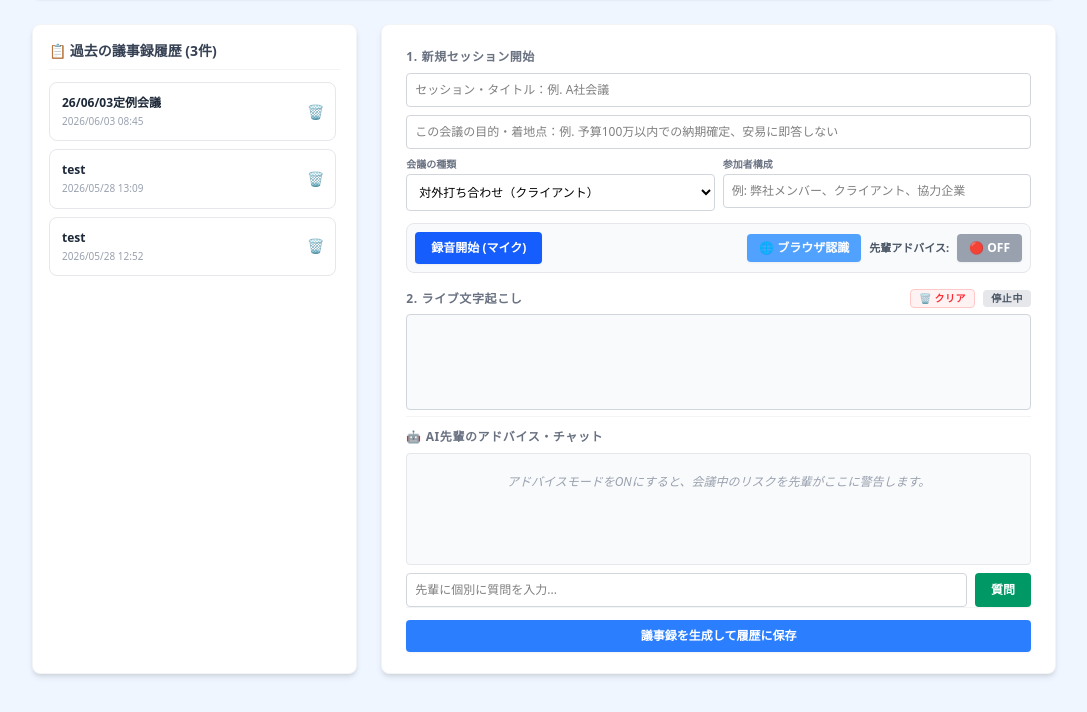
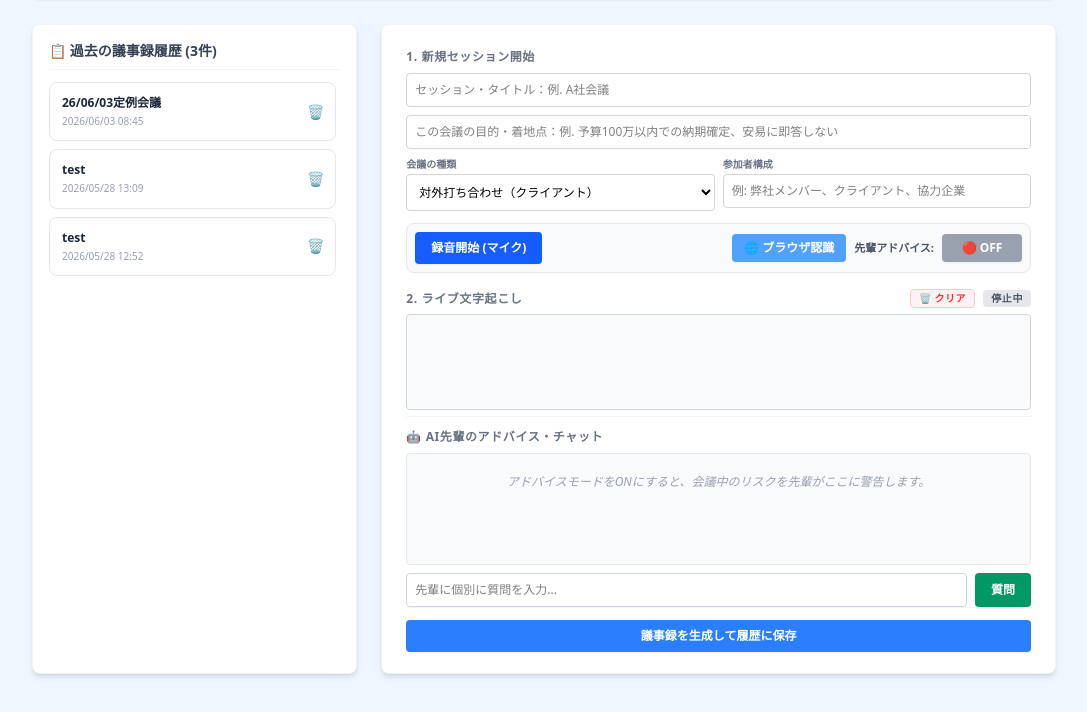
Before and after one commit to katsutoku/minutes-app, a Flask app: page / in a window 1280 px wide. Shown: the part 88-800 px from the top of the page, without its empty margins (96-1183 px from the left). Run offline with Flask 3, Linux system fonts and the light colour scheme; a user stored in the database is signed in; data comes from the database, SQL or seed files in the repository.

Commit message:
AIアドバイスのトグルボタンのサイズを固定

```diff
--- a/static/js/main.js
+++ b/static/js/main.js
@@ -94,7 +94,7 @@ toggleAdviceBtn.addEventListener('click', () => {
     isAdviceModeActive = !isAdviceModeActive;
 
     // 共通クラスは固定、色だけ切り替える
-    const baseClass = 'text-white text-xs font-bold py-1.5 px-3 rounded transition shadow-xs cursor-pointer select-none';
+    const baseClass = 'text-white text-xs font-bold py-1.5 px-3 rounded transition shadow-xs cursor-pointer select-none w-20 text-center';
 
     if (isAdviceModeActive) {
         toggleAdviceBtn.textContent = '🔴 ON';
--- a/templates/index.html
+++ b/templates/index.html
@@ -111,7 +111,7 @@
                             <!-- アドバイスモード -->
                             <span class="text-[11px] font-bold text-gray-600">先輩アドバイス:</span>
                             <button id="toggleAdviceBtn"
-                                class="bg-gray-400 text-white text-xs font-bold py-1.5 px-3 rounded transition shadow-xs cursor-pointer select-none">
+                                class="bg-gray-400 text-white text-xs font-bold py-1.5 px-3 rounded transition shadow-xs cursor-pointer select-none w-20 text-center">
                                 🔴 OFF
                             </button>
                         </div>
```
